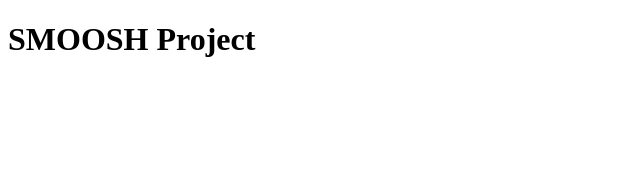
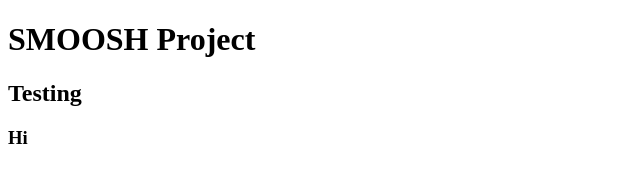
Before and after one commit to bhavika-s08/smoosh-project, a plain HTML site: page home.html in a window 1280 px wide. Shown: the whole page, without its empty margins (0-640 px from the left). Drawn offline with Linux system fonts and the light colour scheme.

Commit message:
more testing

```diff
--- a/home.html
+++ b/home.html
@@ -7,5 +7,7 @@
 </head>
 <body>
     <h1> SMOOSH Project </h1>
+    <h2> Testing </h2>
+    <h3> Hi </h3>
 </body>
 </html>
```
